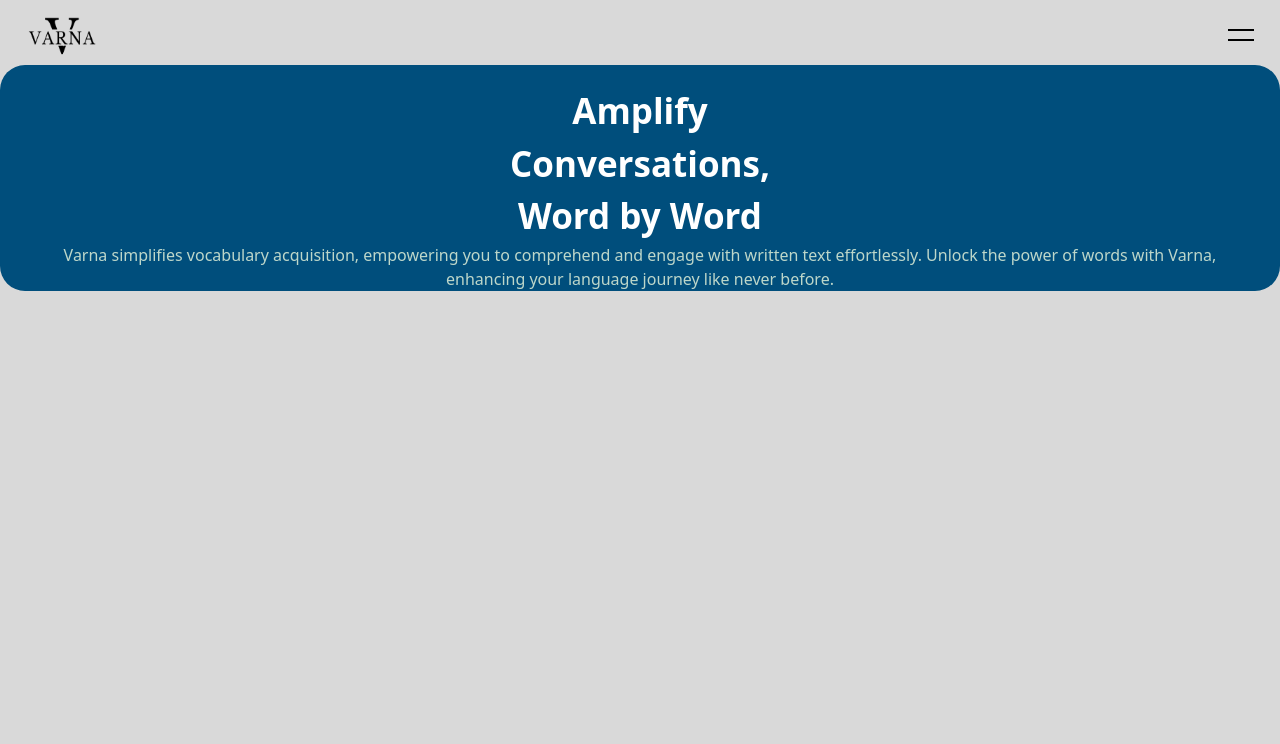
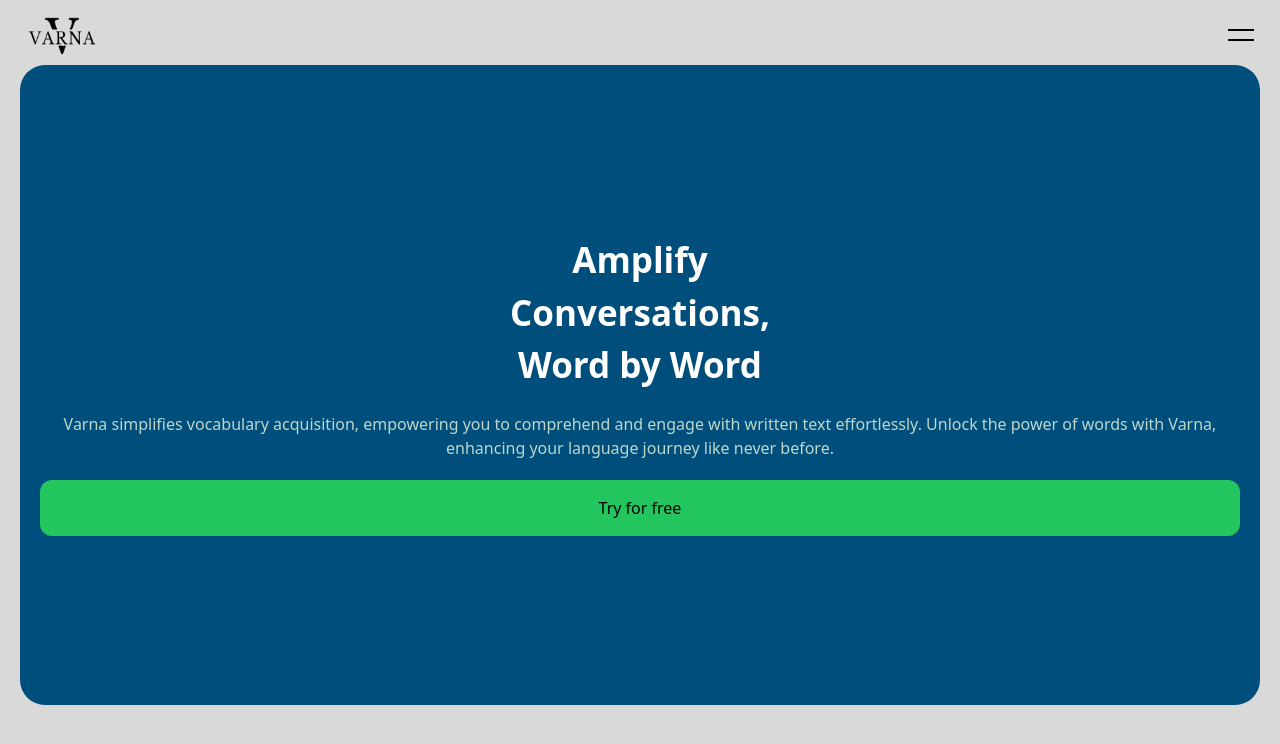
Before and after one commit to abdel-boudaoud/varna-front-end, a website: page src/index.html in a window 1280 px wide. Drawn offline with Linux system fonts and the light colour scheme.

Commit message:
update the hero section

```diff
--- a/src/index.html
+++ b/src/index.html
@@ -21,18 +21,24 @@
         </div>
       </div>
       <div class="w-screen">
-        <div class="bg-primary px-[30px] rounded-[25px]">
-          <h1 class="text-[35px] text-center text-white font-[900] pt-[20px]">
+        <div
+          class="bg-primary px-[20px] mx-[20px] rounded-[25px] flex flex-col justify-center h-[80vh]"
+        >
+          <div class="py-[20px] flex flex-col justify-around">
+            <h1 class="text-[35px] text-center text-white font-[900]">
               <span>Amplify</span> <br />
               <span>Conversations,</span> <br />
               <span>Word by Word</span>
             </h1>
-          <p class="text-center text-[#bdd7ca]">
+            <p class="text-center text-[#bdd7ca] mt-[20px]">
               Varna simplifies vocabulary acquisition, empowering you to
               comprehend and engage with written text effortlessly. Unlock the
               power of words with Varna, enhancing your language journey like
               never before.
             </p>
+
+            <a href="#" class="bg-green-500 text-center p-4 rounded-[12px] mt-[20px]">Try for free</a>
+          </div>
         </div>
       </div>
     </section>
```
Also changed, not shown: dist/output.css. Lines whose indentation alone changed are shown as unchanged.
